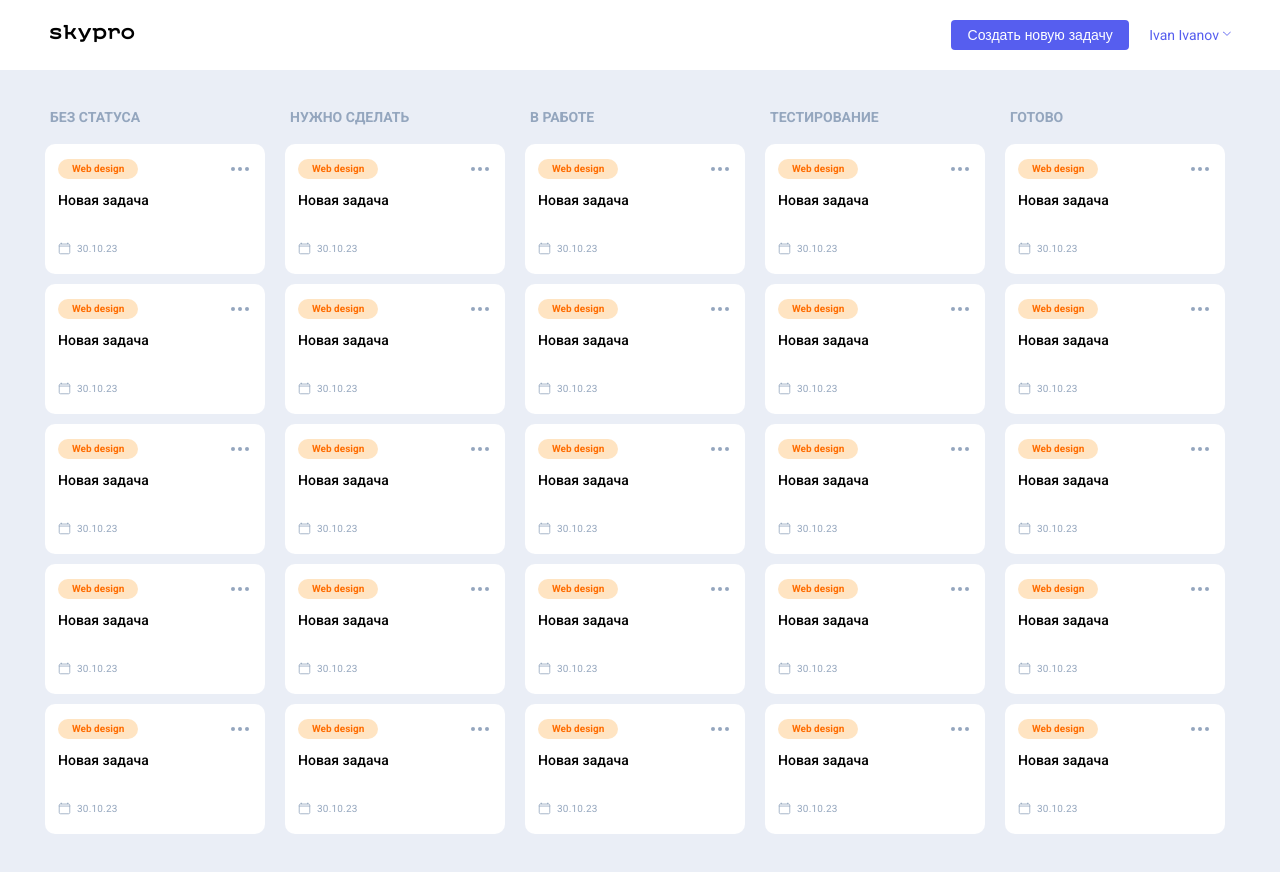
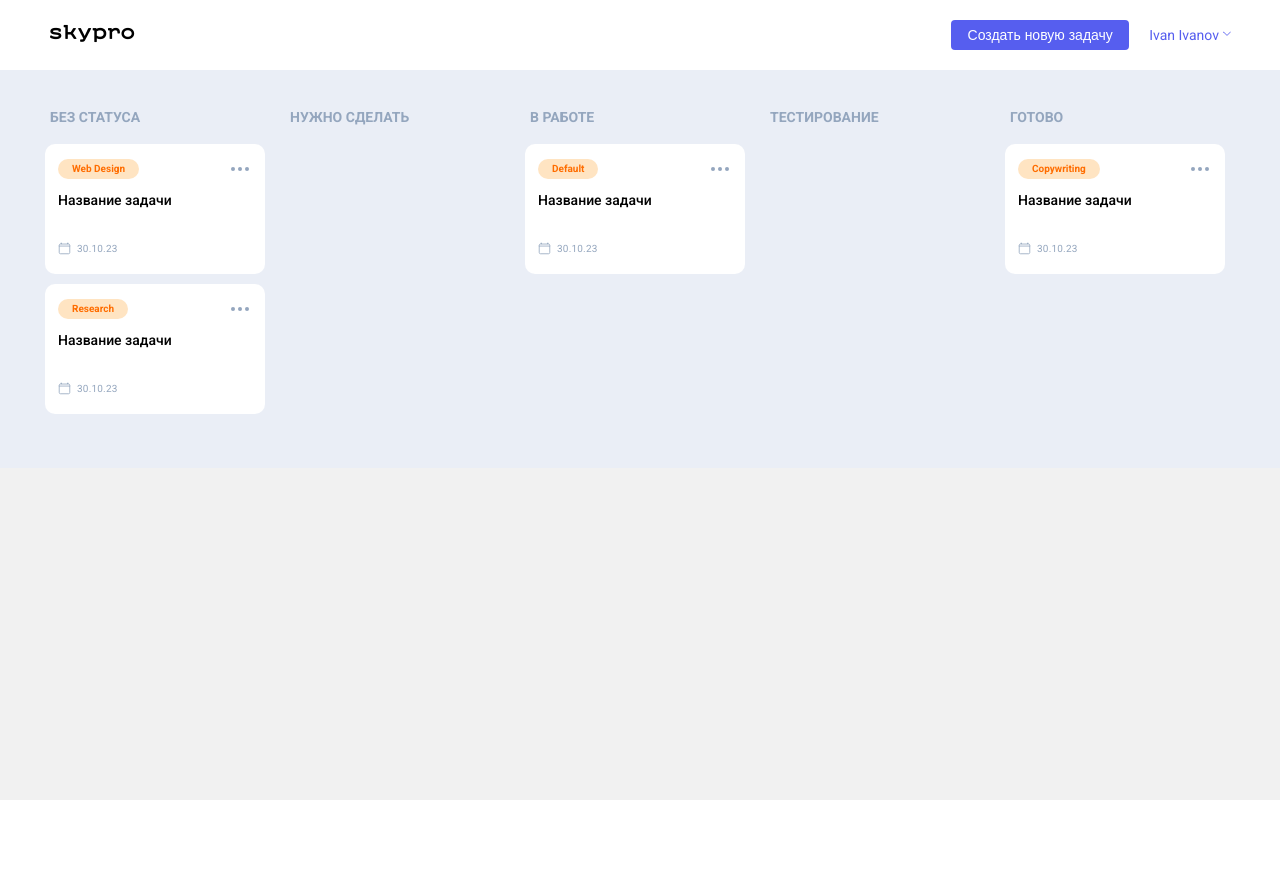
Before and after one commit to aloygolone/skypro-kanban-new, a React (Vite) app: page / in a window 1280 px wide. Shown: the top 872 px of the page. After the commit the page ends 800 px from the top, so only its background shows below. Built offline with nearby package versions, Linux system fonts and the light colour scheme.

Commit message:
Восстановил урок 2

```diff
--- a/src/App.css
+++ b/src/App.css
@@ -777,7 +777,7 @@ body {
   padding: 0;
 }
 .header__pop-user-set {
-  display: none;
+  display: block;
   position: absolute;
   top: 61px;
   right: 0;
--- a/src/App.jsx
+++ b/src/App.jsx
@@ -1,3 +1,4 @@
+import { useEffect, useState } from "react";
 import "./App.css";
 import Column from "./components/Column/Column";
 import Header from "./components/Header/Header";
@@ -5,8 +6,37 @@ import MainContent from "./components/MainContent/MainContent";
 import PopBrowse from "./components/popups/PopBrowse/PopBrowse";
 import PopExit from "./components/popups/PopExit/PopExit";
 import PopNewCard from "./components/popups/PopNewCard/PopNewCard";
+import { cardList } from "./data/data";
+
+const statusList = [
+  "Без статуса",
+  "Нужно сделать",
+  "В работе",
+  "Тестирование",
+  "Готово",
+];
 
 export default function App() {
+  const [cards, setCards] = useState(cardList);
+  const [isLoading, setIsLoading] = useState(true);
+
+  useEffect(() => {
+    setTimeout(() => {
+      setIsLoading(false);
+    }, 2000);
+  }, []);
+
+  const addCard = () => {
+    const newCard = {
+      id: cards.length + 1,
+      theme: "Web Design",
+      title: "Название задачи",
+      date: "30.10.23",
+      status: "Без статуса",
+    };
+    setCards([...cards, newCard]);
+  };
+
   return (
     <>
       <div className="wrapper">
@@ -14,14 +44,20 @@ export default function App() {
         <PopNewCard />
         <PopBrowse />
 
-        <Header />
-        <MainContent>
-          <Column title={"Без статуса"} />
-          <Column title={"Нужно сделать"} />
-          <Column title={"В работе"} />
-          <Column title={"Тестирование"} />
-          <Column title={"Готово"} />
-        </MainContent>
+        <Header addCard={addCard} />
+        {isLoading ? (
+          "Данные загружаются..."
+        ) : (
+          <MainContent>
+            {statusList.map((status) => (
+              <Column
+                title={status}
+                key={status}
+                cardList={cards.filter((card) => card.status === status)}
+              />
+            ))}
+          </MainContent>
+        )}
       </div>
     </>
   );
--- a/src/components/Column/Column.jsx
+++ b/src/components/Column/Column.jsx
@@ -1,17 +1,21 @@
 import Card from "../Card/Card";
 
-export default function Column({ title }) {
+export default function Column({ title, cardList }) {
   return (
     <div className="main__column column">
       <div className="column__title">
         <p>{title}</p>
       </div>
       <div className="cards">
-        <Card theme={"Web design"} title={"Новая задача"} date={"30.10.23"} />
-        <Card theme={"Web design"} title={"Новая задача"} date={"30.10.23"} />
-        <Card theme={"Web design"} title={"Новая задача"} date={"30.10.23"} />
-        <Card theme={"Web design"} title={"Новая задача"} date={"30.10.23"} />
-        <Card theme={"Web design"} title={"Новая задача"} date={"30.10.23"} />
+        {cardList.map((card) => (
+          <Card
+            theme={card.theme}
+            title={card.title}
+            date={card.date}
+            key={card.id}
+            status={card.status}
+          />
+        ))}
       </div>
     </div>
   );
--- a/src/components/Header/Header.jsx
+++ b/src/components/Header/Header.jsx
@@ -1,6 +1,10 @@
+import { useState } from "react";
 import PopUser from "../popups/PopUser/PopUser";
 
-export default function Header() {
+export default function Header({ addCard }) {
+  const [isOpen, setIsOpen] = useState(false);
+  const togglePopUser = () => setIsOpen((prevState) => !prevState);
+
   return (
     <header className="header">
       <div className="container">
@@ -17,18 +21,19 @@ export default function Header() {
           </div>
           <nav className="header__nav">
             <button
+              onClick={addCard}
               className="header__btn-main-new _hover01"
               id="btnMainNew"
             >
-                  <a href="#popNewCard">Создать новую задачу</a>
+              Создать новую задачу
             </button>
-                <a href="#user-set-target" className="header__user _hover02">
+            <div onClick={togglePopUser} className="header__user _hover02">
               Ivan Ivanov
-                </a>
-                <PopUser />
+            </div>
+            {isOpen && <PopUser />}
           </nav>
         </div>
       </div>
     </header>
-    )
+  );
 }
--- /dev/null
+++ b/src/data/data.js
@@ -0,0 +1,30 @@
+export const cardList = [
+  {
+    id: 1,
+    theme: "Web Design",
+    title: "Название задачи",
+    date: "30.10.23",
+    status: "Без статуса",
+  },
+  {
+    id: 2,
+    theme: "Research",
+    title: "Название задачи",
+    date: "30.10.23",
+    status: "Без статуса",
+  },
+  {
+    id: 3,
+    theme: "Copywriting",
+    title: "Название задачи",
+    date: "30.10.23",
+    status: "Готово",
+  },
+  {
+    id: 4,
+    theme: "Default",
+    title: "Название задачи",
+    date: "30.10.23",
+    status: "В работе",
+  },
+];
```
Lines whose indentation alone changed are shown as unchanged.
